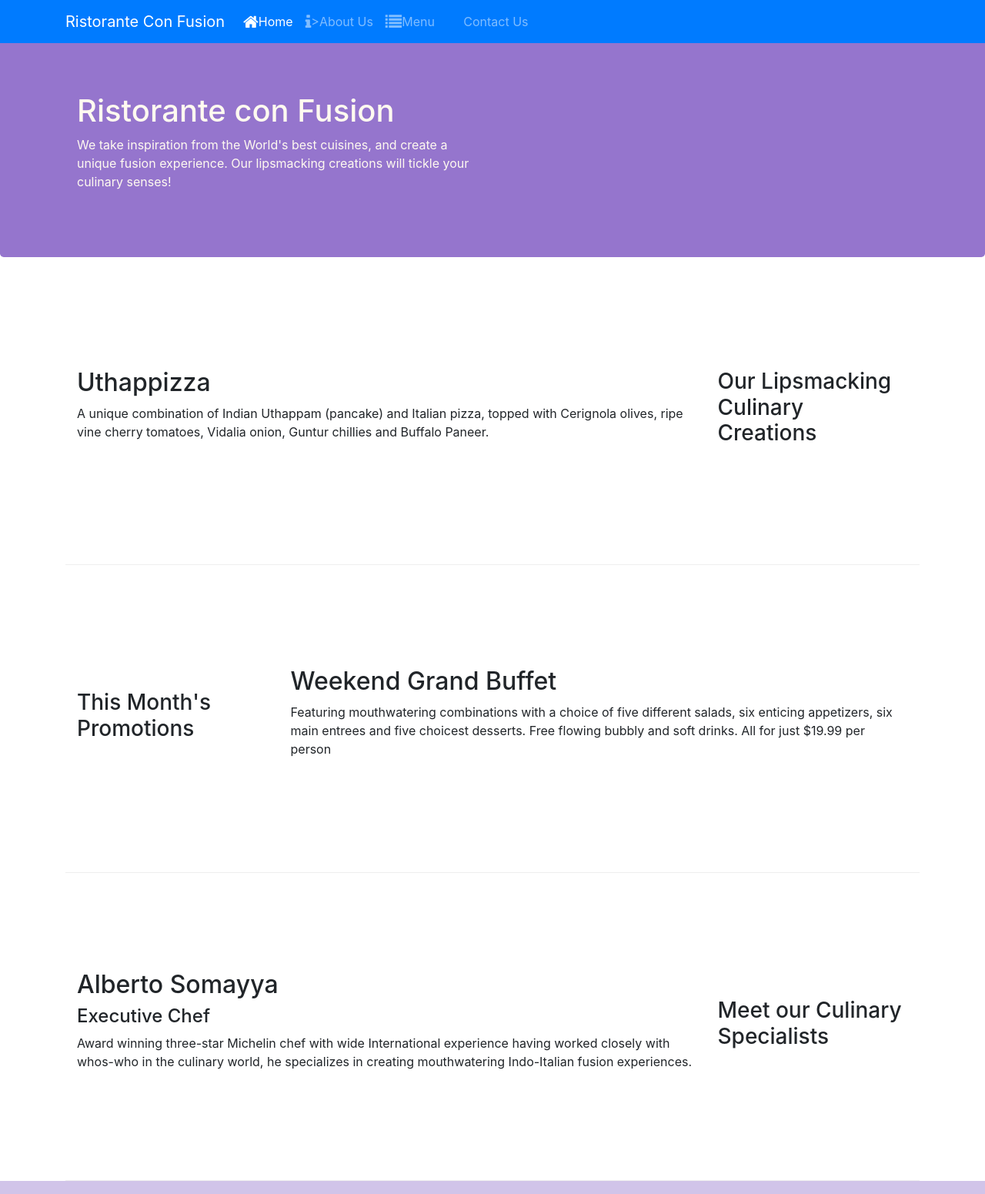
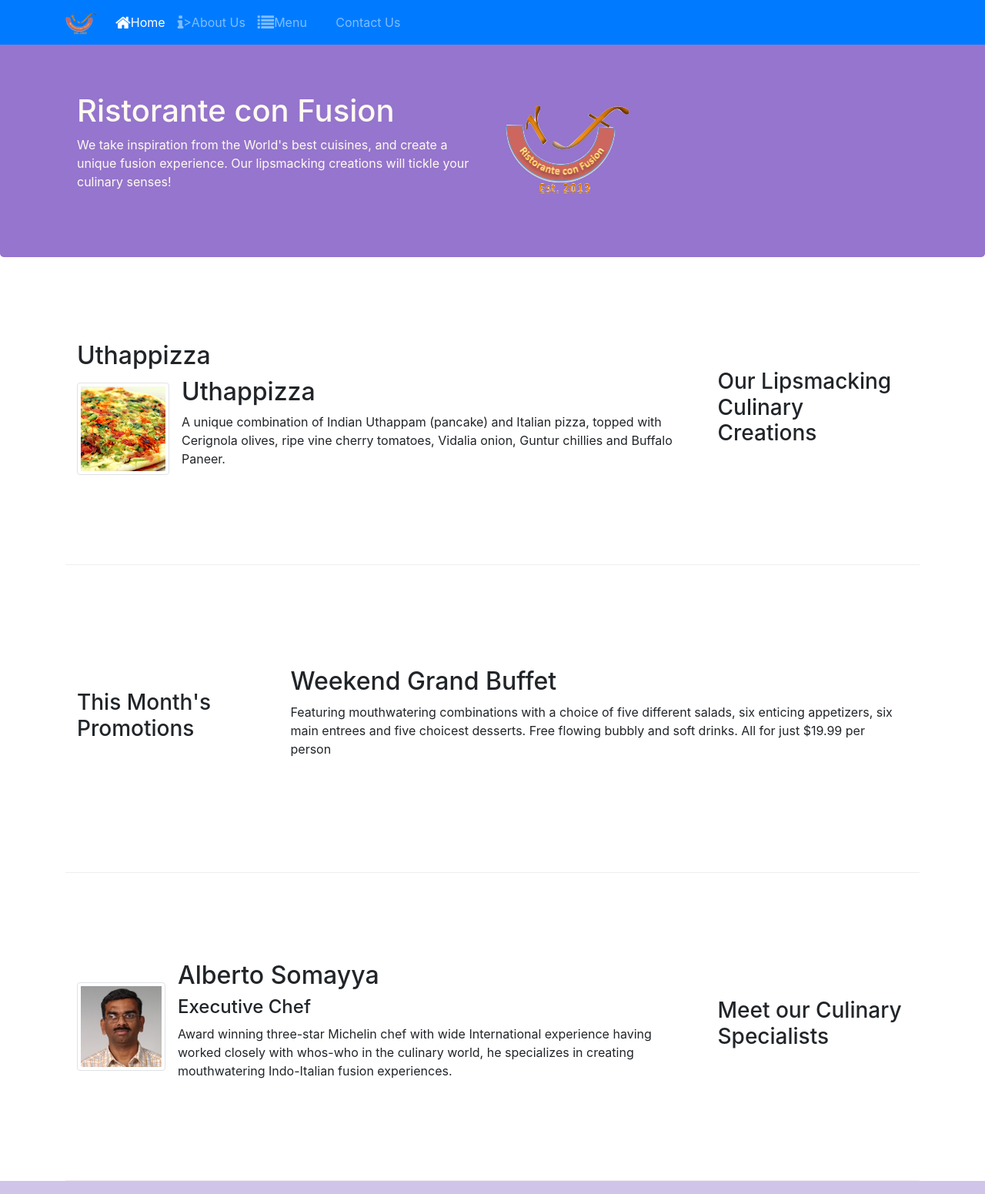
Before and after one commit to garimaarorashuttl/web_bootstrap, a website: page index.html in a window 1280 px wide. Shown: the top 1551 px of the page at 77% size. Drawn offline with nearby package versions, Linux system fonts and the light colour scheme.

Commit message:
Images and media, fixing breadcrumbs

```diff
--- a/index.html
+++ b/index.html
@@ -18,7 +18,7 @@
 <body>
     <nav class="navbar navbar-dark navbar-expand-sm bg-primary fixed-top">
         <div class="container">
-            <a class="navbar-brand" href="#">Ristorante Con Fusion</a>
+            <a class="navbar-brand" href="#"><img src="img/logo.png" height="30" width="41"></a>
             <ul class="navbar-nav mr-auto">
                 <li class="nav-item active"><a class="nav-link" href="#"><span class="fa fa-home fa-lg"></span>Home</a></li>
                 <li class="nav-item"><a class="nav-link" href="./aboutus.html"><span class="fa fa-info fa-lg"></span>>About Us</a></li>
@@ -35,7 +35,8 @@
                     <h1>Ristorante con Fusion</h1>
                     <p>We take inspiration from the World's best cuisines, and create a unique fusion experience. Our lipsmacking creations will tickle your culinary senses!</p>
                 </div>
-                <div class="col-12 col-sm">
+                <div class="col-12 col-sm align-self-center">
+                    <img src="img/logo.png" class="img-fluid">
                 </div>
             </div>
         </div>
@@ -48,7 +49,17 @@
             </div>
             <div class="col col-sm order-sm-first col-md">
                 <h2>Uthappizza</h2>
-                <p>A unique combination of Indian Uthappam (pancake) and Italian pizza, topped with Cerignola olives, ripe vine cherry tomatoes, Vidalia onion, Guntur chillies and Buffalo Paneer.</p>
+                <div class="media">
+                    <img class="d-flex mr-3 img-thumbnail align-self-center"
+                            src="img/uthappizza.png" alt="Uthappizza">
+                    <div class="media-body">
+                        <h2 class="mt-0">Uthappizza</h2>
+                        <p class="d-none d-sm-block">A unique combination of Indian Uthappam (pancake) and
+                            Italian pizza, topped with Cerignola olives, ripe vine
+                            cherry tomatoes, Vidalia onion, Guntur chillies and
+                            Buffalo Paneer.</p>
+                    </div>
+                </div>
             </div>
         </div>
 
@@ -68,9 +79,19 @@
                 <h3>Meet our Culinary Specialists</h3>
             </div>
             <div class="col col-sm col-md order-sm-first">
-                <h2>Alberto Somayya</h2>
-                <h4>Executive Chef</h4>
-                <p>Award winning three-star Michelin chef with wide International experience having worked closely with whos-who in the culinary world, he specializes in creating mouthwatering Indo-Italian fusion experiences. </p>
+                <div class="media">
+                    <img class="d-flex mr-3 img-thumbnail align-self-center"
+                            src="img/alberto.png" alt="Alberto Somayya">
+                    <div class="media-body">
+                        <h2 class="mt-0">Alberto Somayya</h2>
+                        <h4>Executive Chef</h4>
+                        <p class="d-none d-sm-block">Award winning three-star Michelin chef with wide
+                            International experience having worked closely with
+                            whos-who in the culinary world, he specializes in
+                            creating mouthwatering Indo-Italian fusion experiences.
+                            </p>
+                    </div>
+                </div>
             </div>
         </div>
     </div>
```
Also changed, not shown: aboutus.html (+13 -6 lines), contactus.html (+3 -2 lines), img/alberto.png (added), img/buffet.png (added), img/logo.png (added), img/uthappizza.png (added), 1 other file.
